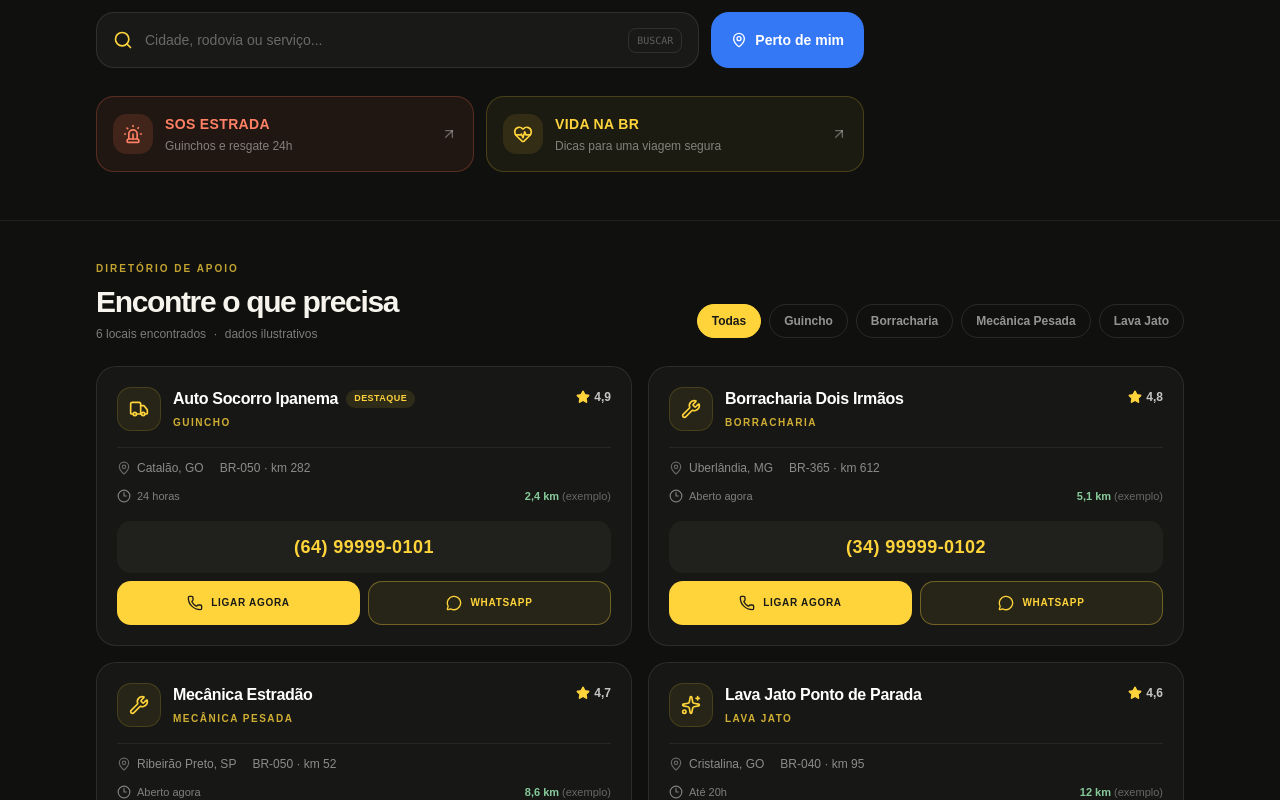
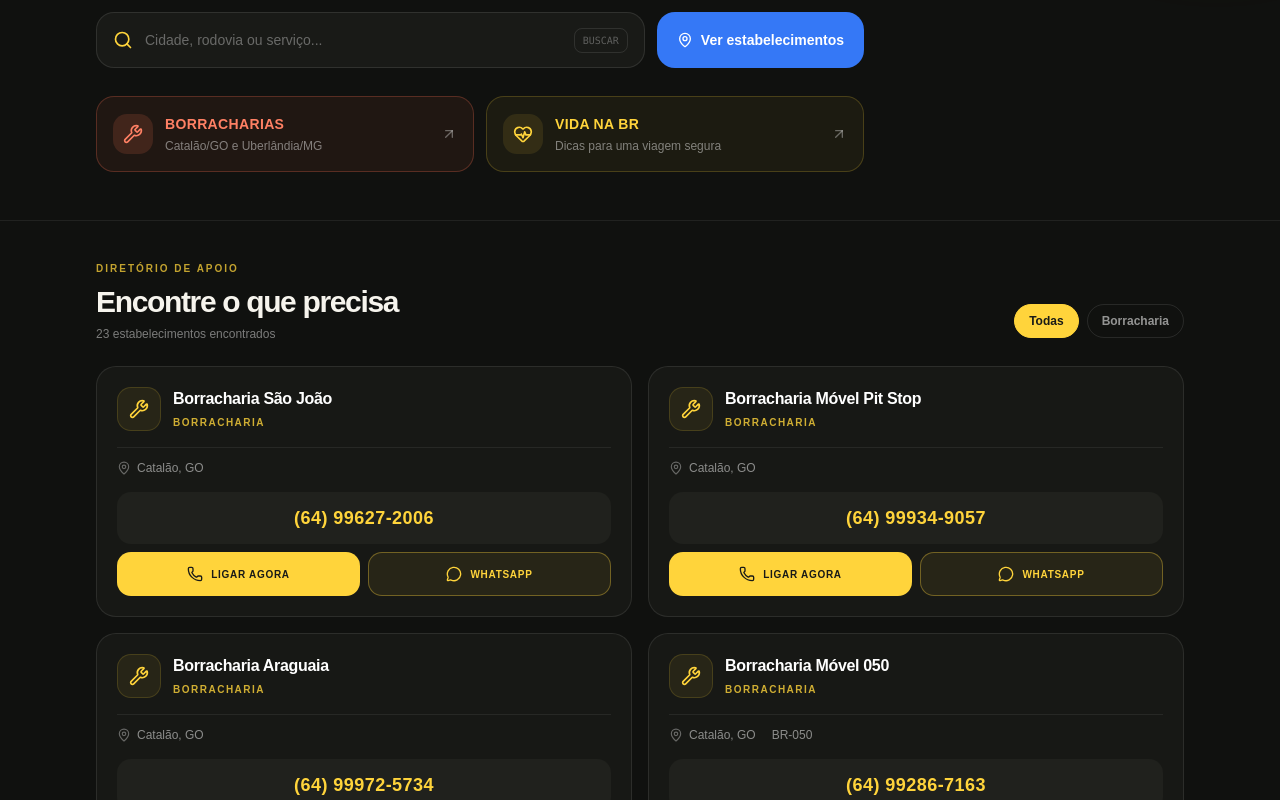
Before and after one commit to marandrade213-stack/brlista-brasil, a Next.js app: page / in a window 1280 px wide. Shown: the part 380-1180 px from the top of the page. Built offline with nearby package versions, Linux system fonts and the light colour scheme.

Commit message:
Replace sample contacts with real tire shops

```diff
--- a/app/layout.tsx
+++ b/app/layout.tsx
@@ -3,8 +3,8 @@ import type { Metadata, Viewport } from 'next'
 import './globals.css'
 
 export const metadata: Metadata = {
-  title: 'BRLista Brasil | Apoio na estrada',
-  description: 'Encontre serviços de apoio rodoviário, como guincho, borracharia e mecânica pesada, em um diretório demonstrativo.',
+  title: 'BRLista Brasil | Borracharias em Catalão e Uberlândia',
+  description: 'Encontre borracharias e serviços móveis em Catalão/GO e Uberlândia/MG.',
   generator: 'v0.app',
   icons: {
     icon: [
--- a/components/brlista-directory.tsx
+++ b/components/brlista-directory.tsx
@@ -3,7 +3,6 @@
 import { useMemo, useState } from 'react'
 import {
   ArrowUpRight,
-  Clock3,
   HeartPulse,
   MapPin,
   MessageCircle,
@@ -11,143 +10,62 @@ import {
   Phone,
   Search,
   ShieldCheck,
-  Siren,
-  Sparkles,
-  Star,
-  Truck,
   Wrench,
 } from 'lucide-react'
 
-type Category = 'Guincho' | 'Borracharia' | 'Mecânica Pesada' | 'Lava Jato'
+type Category = 'Borracharia'
 type Place = {
   name: string
   category: Category
   city: string
-  road: string
+  road?: string
   phone: string
-  whatsapp: string
-  rating: string
-  distance: string
-  open: string
-  icon: typeof Truck
-  featured?: boolean
+  icon: typeof Wrench
 }
 
 const places: Place[] = [
-  {
-    name: 'Auto Socorro Ipanema',
-    category: 'Guincho',
-    city: 'Catalão, GO',
-    road: 'BR-050 · km 282',
-    phone: '(64) 99999-0101',
-    whatsapp: '5564999990101',
-    rating: '4,9',
-    distance: '2,4 km',
-    open: '24 horas',
-    icon: Truck,
-    featured: true,
-  },
-  {
-    name: 'Borracharia Dois Irmãos',
-    category: 'Borracharia',
-    city: 'Uberlândia, MG',
-    road: 'BR-365 · km 612',
-    phone: '(34) 99999-0102',
-    whatsapp: '5534999990102',
-    rating: '4,8',
-    distance: '5,1 km',
-    open: 'Aberto agora',
-    icon: Wrench,
-  },
-  {
-    name: 'Mecânica Estradão',
-    category: 'Mecânica Pesada',
-    city: 'Ribeirão Preto, SP',
-    road: 'BR-050 · km 52',
-    phone: '(16) 99999-0103',
-    whatsapp: '5516999990103',
-    rating: '4,7',
-    distance: '8,6 km',
-    open: 'Aberto agora',
-    icon: Wrench,
-  },
-  {
-    name: 'Lava Jato Ponto de Parada',
-    category: 'Lava Jato',
-    city: 'Cristalina, GO',
-    road: 'BR-040 · km 95',
-    phone: '(61) 99999-0104',
-    whatsapp: '5561999990104',
-    rating: '4,6',
-    distance: '12 km',
-    open: 'Até 20h',
-    icon: Sparkles,
-  },
-  {
-    name: 'Resgate 24h Triângulo',
-    category: 'Guincho',
-    city: 'Araguari, MG',
-    road: 'BR-050 · km 36',
-    phone: '(34) 99999-0105',
-    whatsapp: '5534999990105',
-    rating: '4,9',
-    distance: '18 km',
-    open: '24 horas',
-    icon: Truck,
-  },
-  {
-    name: 'Borracharia Rota 40',
-    category: 'Borracharia',
-    city: 'Luziânia, GO',
-    road: 'BR-040 · km 24',
-    phone: '(61) 99999-0106',
-    whatsapp: '5561999990106',
-    rating: '4,5',
-    distance: '21 km',
-    open: 'Aberto agora',
-    icon: Wrench,
-  },
+  { name: 'Borracharia São João', category: 'Borracharia', city: 'Catalão, GO', phone: '(64) 99627-2006', icon: Wrench },
+  { name: 'Borracharia Móvel Pit Stop', category: 'Borracharia', city: 'Catalão, GO', phone: '(64) 99934-9057', icon: Wrench },
+  { name: 'Borracharia Araguaia', category: 'Borracharia', city: 'Catalão, GO', phone: '(64) 99972-5734', icon: Wrench },
+  { name: 'Borracharia Móvel 050', category: 'Borracharia', city: 'Catalão, GO', road: 'BR-050', phone: '(64) 99286-7163', icon: Wrench },
+  { name: 'Borracharia do Juninho', category: 'Borracharia', city: 'Catalão, GO', phone: '(64) 99225-3950', icon: Wrench },
+  { name: 'Borracharia Móvel Odilon', category: 'Borracharia', city: 'Catalão, GO', phone: '(64) 99607-4577', icon: Wrench },
+  { name: 'Borracharia Móvel do Paulo 24 Horas', category: 'Borracharia', city: 'Catalão, GO', phone: '(64) 98114-0934', icon: Wrench },
+  { name: 'Borracharia Skinão Loja 01', category: 'Borracharia', city: 'Catalão, GO', phone: '(64) 98409-7360', icon: Wrench },
+  { name: 'Borracharia do Jairinho', category: 'Borracharia', city: 'Catalão, GO', phone: '(64) 98124-5270', icon: Wrench },
+  { name: 'Borracharia do Elsinho', category: 'Borracharia', city: 'Catalão, GO', phone: '(64) 99964-8809', icon: Wrench },
+  { name: 'Borracharia J&S', category: 'Borracharia', city: 'Catalão, GO', phone: '(64) 99986-8444', icon: Wrench },
+  { name: 'Pit Stop Borrachas e Ferramentas', category: 'Borracharia', city: 'Catalão, GO', phone: '(64) 99922-5835', icon: Wrench },
+  { name: 'Borracharia e Soldas JK', category: 'Borracharia', city: 'Catalão, GO', phone: '(64) 99695-1006', icon: Wrench },
+  { name: 'Seu Borracha | Borracharia Móvel Uberlândia', category: 'Borracharia', city: 'Uberlândia, MG', phone: '(34) 99646-8666', icon: Wrench },
+  { name: 'Borracharia Móvel do Wesley (Veículos em geral)', category: 'Borracharia', city: 'Uberlândia, MG', phone: '(34) 99791-3031', icon: Wrench },
+  { name: 'Borracharia Móvel 24 Horas GM', category: 'Borracharia', city: 'Uberlândia, MG', phone: '(34) 99245-8786', icon: Wrench },
+  { name: 'Borracharia Móvel Martins 24 Hrs', category: 'Borracharia', city: 'Uberlândia, MG', phone: '(34) 99140-8254', icon: Wrench },
+  { name: 'Borracharia Móvel Rapidão (Unidade 1)', category: 'Borracharia', city: 'Uberlândia, MG', phone: '(34) 99874-9766', icon: Wrench },
+  { name: 'Borracharia Móvel 24h JR', category: 'Borracharia', city: 'Uberlândia, MG', phone: '(34) 99885-1986', icon: Wrench },
+  { name: 'Borracharia Móvel 24H Sammuel', category: 'Borracharia', city: 'Uberlândia, MG', phone: '(34) 99724-1320', icon: Wrench },
+  { name: 'Borracharia Móvel Magrão', category: 'Borracharia', city: 'Uberlândia, MG', phone: '(34) 99637-1380', icon: Wrench },
+  { name: 'Borracharia Móvel do RAFFA', category: 'Borracharia', city: 'Uberlândia, MG', phone: '(34) 99316-4535', icon: Wrench },
+  { name: 'Borracharia Kometa Móvel', category: 'Borracharia', city: 'Uberlândia, MG', phone: '(34) 98837-4438', icon: Wrench },
 ]
 
-const categories = ['Todas', 'Guincho', 'Borracharia', 'Mecânica Pesada', 'Lava Jato'] as const
+const categories = ['Todas', 'Borracharia'] as const
 
 type CategoryFilter = (typeof categories)[number]
 
 export function BrlistaDirectory() {
   const [query, setQuery] = useState('')
   const [category, setCategory] = useState<CategoryFilter>('Todas')
-  const [nearbyMessage, setNearbyMessage] = useState('')
   const [showTravelTip, setShowTravelTip] = useState(false)
-  const [sosActive, setSosActive] = useState(false)
 
   const filteredPlaces = useMemo(() => {
     const normalizedQuery = query.trim().toLocaleLowerCase('pt-BR')
     return places.filter((place) => {
       const matchesCategory = category === 'Todas' || place.category === category
-      const matchesSos = !sosActive || place.category === 'Guincho'
-      const searchableText = `${place.name} ${place.category} ${place.city} ${place.road}`.toLocaleLowerCase('pt-BR')
-      return matchesCategory && matchesSos && searchableText.includes(normalizedQuery)
+      const searchableText = `${place.name} ${place.category} ${place.city} ${place.road ?? ''}`.toLocaleLowerCase('pt-BR')
+      return matchesCategory && searchableText.includes(normalizedQuery)
     })
-  }, [category, query, sosActive])
-
-  function requestLocation() {
-    if (!navigator.geolocation) {
-      setNearbyMessage('A localização não está disponível neste navegador.')
-      return
-    }
-    setNearbyMessage('Solicitando acesso à sua localização…')
-    navigator.geolocation.getCurrentPosition(
-      () => setNearbyMessage('Localização autorizada. Os resultados de demonstração não usam distância real.'),
-      () => setNearbyMessage('Não foi possível acessar a localização. Você pode buscar por cidade ou rodovia.'),
-      { timeout: 8000 },
-    )
-  }
-
-  function selectSos() {
-    setSosActive((active) => !active)
-    setCategory('Todas')
-    setShowTravelTip(false)
-  }
+  }, [category, query])
 
   return (
     <main className="min-h-screen bg-[#10110f] text-[#f6f4ed]">
@@ -178,7 +96,7 @@ export function BrlistaDirectory() {
             A estrada não espera.<br /> <span className="text-[#ffd43b]">Encontre ajuda.</span>
           </h1>
           <p className="mt-4 max-w-lg text-sm leading-6 text-white/55 sm:text-base">
-            Serviços e pontos de apoio para seguir viagem com mais tranquilidade pelas rodovias do Brasil.
+            Encontre borracharias em Catalão/GO e Uberlândia/MG e fale diretamente com o estabelecimento.
           </p>
 
           <div className="mt-7 flex max-w-3xl flex-col gap-3 sm:flex-row">
@@ -193,30 +111,26 @@ export function BrlistaDirectory() {
               />
               <kbd className="hidden rounded-md border border-white/10 px-2 py-1 text-[10px] text-white/30 sm:inline">BUSCAR</kbd>
             </label>
+            <a
+              href="#estabelecimentos"
+              className="inline-flex min-h-14 items-center justify-center gap-2 rounded-2xl bg-[#3578f6] px-5 text-sm font-bold text-white transition hover:bg-[#4b87fa] focus-visible:outline-2 focus-visible:outline-offset-2 focus-visible:outline-[#ffd43b]"
+            >
+              <MapPin className="size-4" /> Ver estabelecimentos
+            </a>
+          </div>
+
+          <div className="mt-7 grid max-w-3xl grid-cols-2 gap-3">
+            <a
+              href="#estabelecimentos"
+              className="group flex min-h-[76px] items-center gap-3 rounded-2xl border border-[#ff704f]/25 bg-[#ff704f]/[0.07] px-4 text-left transition hover:bg-[#ff704f]/[0.13]"
+            >
+              <span className="flex size-10 shrink-0 items-center justify-center rounded-xl bg-[#ff704f]/15 text-[#ff8064]"><Wrench className="size-5" /></span>
+              <span className="min-w-0"><span className="block text-xs font-black tracking-wide text-[#ff8064] sm:text-sm">BORRACHARIAS</span><span className="mt-1 block text-[10px] text-white/45 sm:text-xs">Catalão/GO e Uberlândia/MG</span></span>
+              <ArrowUpRight className="ml-auto size-4 shrink-0 text-white/35 transition group-hover:text-[#ff8064]" />
+            </a>
             <button
               type="button"
-              onClick={requestLocation}
-              className="inline-flex min-h-14 items-center justify-center gap-2 rounded-2xl bg-[#3578f6] px-5 text-sm font-bold text-white transition hover:bg-[#4b87fa] focus-visible:outline-2 focus-visible:outline-offset-2 focus-visible:outline-[#ffd43b]"
-            >
-              <MapPin className="size-4" /> Perto de mim
-            </button>
-          </div>
-          {nearbyMessage && <p role="status" className="mt-2 text-xs text-white/55">{nearbyMessage}</p>}
-
-          <div className="mt-7 grid max-w-3xl grid-cols-2 gap-3">
-            <button
-              type="button"
-              onClick={selectSos}
-              aria-pressed={sosActive}
-              className={`group flex min-h-[76px] items-center gap-3 rounded-2xl border px-4 text-left transition ${sosActive ? 'border-[#ff704f]/60 bg-[#ff704f]/15' : 'border-[#ff704f]/25 bg-[#ff704f]/[0.07] hover:bg-[#ff704f]/[0.13]'}`}
-            >
-              <span className="flex size-10 shrink-0 items-center justify-center rounded-xl bg-[#ff704f]/15 text-[#ff8064]"><Siren className="size-5" /></span>
-              <span className="min-w-0"><span className="block text-xs font-black tracking-wide text-[#ff8064] sm:text-sm">SOS ESTRADA</span><span className="mt-1 block text-[10px] text-white/45 sm:text-xs">Guinchos e resgate 24h</span></span>
-              <ArrowUpRight className="ml-auto size-4 shrink-0 text-white/35 transition group-hover:text-[#ff8064]" />
-            </button>
-            <button
-              type="button"
-              onClick={() => { setShowTravelTip((show) => !show); setSosActive(false) }}
+              onClick={() => setShowTravelTip((show) => !show)}
               aria-expanded={showTravelTip}
               className={`group flex min-h-[76px] items-center gap-3 rounded-2xl border px-4 text-left transition ${showTravelTip ? 'border-[#ffd43b]/50 bg-[#ffd43b]/[0.12]' : 'border-[#ffd43b]/20 bg-[#ffd43b]/[0.05] hover:bg-[#ffd43b]/[0.1]'}`}
             >
@@ -239,16 +153,16 @@ export function BrlistaDirectory() {
           <div>
             <p className="text-[10px] font-bold uppercase tracking-[0.2em] text-[#ffd43b]/75">Diretório de apoio</p>
             <h2 className="mt-2 text-2xl font-extrabold tracking-[-0.045em] sm:text-3xl">Encontre o que precisa</h2>
-            <p className="mt-1.5 text-xs text-white/45">{filteredPlaces.length} {filteredPlaces.length === 1 ? 'local encontrado' : 'locais encontrados'} <span className="px-1">·</span> dados ilustrativos</p>
+            <p className="mt-1.5 text-xs text-white/45">{filteredPlaces.length} {filteredPlaces.length === 1 ? 'estabelecimento encontrado' : 'estabelecimentos encontrados'}</p>
           </div>
           <div className="flex gap-2 overflow-x-auto pb-1" aria-label="Filtrar por categoria">
             {categories.map((item) => (
               <button
                 type="button"
                 key={item}
-                onClick={() => { setCategory(item); setSosActive(false) }}
-                aria-pressed={category === item && !sosActive}
-                className={`shrink-0 rounded-full border px-3.5 py-2 text-xs font-semibold transition ${category === item && !sosActive ? 'border-[#ffd43b] bg-[#ffd43b] text-[#191a17]' : 'border-white/10 bg-transparent text-white/55 hover:border-white/25 hover:text-white'}`}
+                onClick={() => setCategory(item)}
+                aria-pressed={category === item}
+                className={`shrink-0 rounded-full border px-3.5 py-2 text-xs font-semibold transition ${category === item ? 'border-[#ffd43b] bg-[#ffd43b] text-[#191a17]' : 'border-white/10 bg-transparent text-white/55 hover:border-white/25 hover:text-white'}`}
               >{item}</button>
             ))}
           </div>
@@ -263,26 +177,18 @@ export function BrlistaDirectory() {
                   <div className="flex items-start gap-3">
                     <span className="flex size-11 shrink-0 items-center justify-center rounded-[14px] border border-[#ffd43b]/15 bg-[#ffd43b]/[0.07] text-[#ffd43b]"><Icon className="size-5" /></span>
                     <div className="min-w-0 flex-1">
-                      <div className="flex flex-wrap items-center gap-2">
-                        <h3 className="text-sm font-bold tracking-[-0.02em] text-white sm:text-base">{place.name}</h3>
-                        {place.featured && <span className="rounded-full bg-[#ffd43b]/10 px-2 py-0.5 text-[9px] font-bold uppercase tracking-wider text-[#ffd43b]">Destaque</span>}
-                      </div>
+                      <h3 className="text-sm font-bold tracking-[-0.02em] text-white sm:text-base">{place.name}</h3>
                       <p className="mt-1 text-[10px] font-bold uppercase tracking-[0.15em] text-[#ffd43b]/80">{place.category}</p>
                     </div>
-                    <span className="inline-flex items-center gap-1 pt-0.5 text-xs font-semibold text-white/75"><Star className="size-3.5 fill-[#ffd43b] text-[#ffd43b]" />{place.rating}</span>
                   </div>
                   <div className="mt-4 flex flex-wrap items-center gap-x-4 gap-y-2 border-t border-white/[0.07] pt-3 text-xs text-white/50">
                     <span className="inline-flex items-center gap-1.5"><MapPin className="size-3.5 text-white/35" />{place.city}</span>
-                    <span>{place.road}</span>
+                    {place.road && <span>{place.road}</span>}
                   </div>
-                  <div className="mt-3 flex items-center justify-between gap-3">
-                    <span className="inline-flex items-center gap-1.5 text-[11px] text-white/45"><Clock3 className="size-3.5" />{place.open}</span>
-                    <span className="text-[11px] font-semibold text-[#86c99a]">{place.distance} <span className="font-normal text-white/35">(exemplo)</span></span>
-                  </div>
-                  <a href={`tel:${place.phone.replace(/[^\d+]/g, '')}`} className="mt-4 block rounded-xl bg-[#20211d] px-3 py-3 text-center text-lg font-black tracking-wide text-[#ffd43b] transition hover:bg-[#272821] focus-visible:outline-2 focus-visible:outline-offset-2 focus-visible:outline-[#ffd43b]">{place.phone}</a>
+                  <a href={`tel:+55${place.phone.replace(/\D/g, '')}`} className="mt-4 block rounded-xl bg-[#20211d] px-3 py-3 text-center text-lg font-black tracking-wide text-[#ffd43b] transition hover:bg-[#272821] focus-visible:outline-2 focus-visible:outline-offset-2 focus-visible:outline-[#ffd43b]">{place.phone}</a>
                   <div className="mt-2 grid grid-cols-2 gap-2">
-                    <a href={`tel:${place.phone.replace(/[^\d+]/g, '')}`} className="inline-flex min-h-11 items-center justify-center gap-2 rounded-xl bg-[#ffd43b] px-3 text-[10px] font-black tracking-[0.07em] text-[#191a17] transition hover:bg-[#ffe06a] focus-visible:outline-2 focus-visible:outline-offset-2 focus-visible:outline-white"><Phone className="size-4" /> LIGAR AGORA</a>
-                    <a href={`https://wa.me/${place.whatsapp}`} target="_blank" rel="noreferrer" className="inline-flex min-h-11 items-center justify-center gap-2 rounded-xl border border-[#ffd43b]/35 bg-[#ffd43b]/[0.07] px-3 text-[10px] font-black tracking-[0.07em] text-[#ffd43b] transition hover:bg-[#ffd43b]/[0.14] focus-visible:outline-2 focus-visible:outline-offset-2 focus-visible:outline-white"><MessageCircle className="size-4" /> WHATSAPP</a>
+                    <a href={`tel:+55${place.phone.replace(/\D/g, '')}`} className="inline-flex min-h-11 items-center justify-center gap-2 rounded-xl bg-[#ffd43b] px-3 text-[10px] font-black tracking-[0.07em] text-[#191a17] transition hover:bg-[#ffe06a] focus-visible:outline-2 focus-visible:outline-offset-2 focus-visible:outline-white"><Phone className="size-4" /> LIGAR AGORA</a>
+                    <a href={`https://wa.me/55${place.phone.replace(/\D/g, '')}`} target="_blank" rel="noreferrer" className="inline-flex min-h-11 items-center justify-center gap-2 rounded-xl border border-[#ffd43b]/35 bg-[#ffd43b]/[0.07] px-3 text-[10px] font-black tracking-[0.07em] text-[#ffd43b] transition hover:bg-[#ffd43b]/[0.14] focus-visible:outline-2 focus-visible:outline-offset-2 focus-visible:outline-white"><MessageCircle className="size-4" /> WHATSAPP</a>
                   </div>
                 </article>
               )
@@ -293,18 +199,18 @@ export function BrlistaDirectory() {
             <Search className="mx-auto size-7 text-white/25" />
             <h3 className="mt-3 font-bold">Nenhum serviço encontrado</h3>
             <p className="mt-1 text-sm text-white/45">Tente outro termo ou escolha uma categoria diferente.</p>
-            <button type="button" onClick={() => { setQuery(''); setCategory('Todas'); setSosActive(false) }} className="mt-4 rounded-full border border-white/15 px-4 py-2 text-xs font-semibold text-white/70 hover:border-[#ffd43b]/50 hover:text-[#ffd43b]">Limpar filtros</button>
+            <button type="button" onClick={() => { setQuery(''); setCategory('Todas') }} className="mt-4 rounded-full border border-white/15 px-4 py-2 text-xs font-semibold text-white/70 hover:border-[#ffd43b]/50 hover:text-[#ffd43b]">Limpar filtros</button>
           </div>
         )}
 
         <p className="mt-6 flex items-start gap-2 rounded-xl border border-white/[0.06] bg-white/[0.025] p-3 text-[10px] leading-5 text-white/40 sm:text-xs">
-          <ShieldCheck className="mt-0.5 size-4 shrink-0" /> Protótipo demonstrativo: estabelecimentos, telefones, avaliações e distâncias são fictícios e não representam serviços reais.
+          <ShieldCheck className="mt-0.5 size-4 shrink-0" /> Confirme a disponibilidade do atendimento diretamente com o estabelecimento antes de se deslocar.
         </p>
       </section>
 
       <footer className="border-t border-white/[0.08]">
         <div className="mx-auto flex max-w-6xl flex-col gap-2 px-5 py-5 text-[10px] text-white/35 sm:flex-row sm:items-center sm:justify-between sm:px-8">
-          <span>© 2026 BRLista Brasil <span className="px-1">·</span> Guia demonstrativo de apoio rodoviário</span>
+          <span>© 2026 BRLista Brasil <span className="px-1">·</span> Diretório de borracharias · Catalão/GO e Uberlândia/MG</span>
           <a href="#inicio" className="inline-flex items-center gap-1 font-semibold text-white/50 hover:text-[#ffd43b]">Voltar ao topo <ArrowUpRight className="size-3" /></a>
         </div>
       </footer>
```
